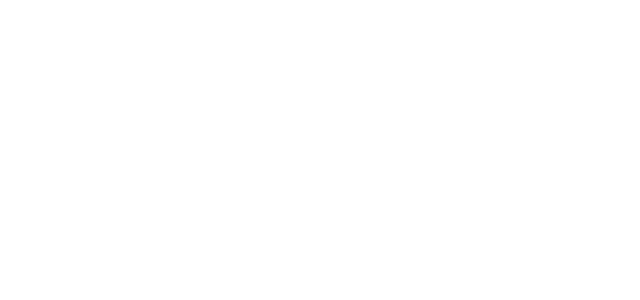
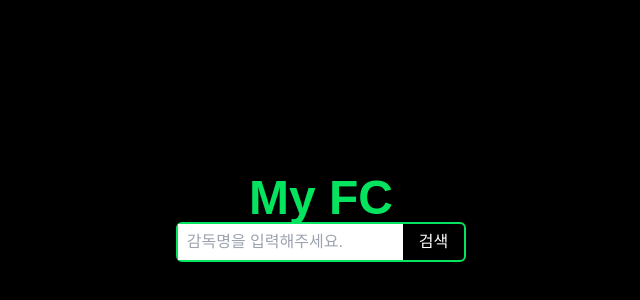
Before and after one commit to Leekee0905/fconline-record, a Next.js app: page / in a window 1280 px wide. Shown: the part 182-482 px from the top of the page, without its empty margins (319-959 px from the left). Built offline with nearby package versions, Linux system fonts and the light colour scheme.

Commit message:
update: 임시 홈페이지 생성

```diff
--- a/src/app/layout.tsx
+++ b/src/app/layout.tsx
@@ -1,12 +1,9 @@
+import "./globals.css";
 import type { Metadata } from "next";
-import { Inter } from "next/font/google";
-import "./globals.css";
-
-const inter = Inter({ subsets: ["latin"] });
 
 export const metadata: Metadata = {
-  title: "Create Next App",
-  description: "Generated by create next app",
+  title: "MyFC",
+  description: "FCOnline 전적 검색 사이트입니다.",
 };
 
 export default function RootLayout({
@@ -16,7 +13,7 @@
 }>) {
   return (
     <html lang="en">
-      <body className={inter.className}>{children}</body>
+      <body className="font-korean bg-black text-white">{children}</body>
     </html>
   );
 }
--- a/src/app/page.tsx
+++ b/src/app/page.tsx
@@ -1,5 +1,19 @@
 export default function Home() {
   return (
-    <main className="flex min-h-screen flex-col items-center justify-between p-24"></main>
+    <main className="flex min-h-screen flex-col items-center justify-center  p-2 ">
+      <header className="text-green text-5xl font-black">
+        <h1>My FC</h1>
+      </header>
+      <form className="flex items-center rounded-md border-solid border-2 border-green">
+        <input
+          type="text"
+          placeholder="감독명을 입력해주세요."
+          className="p-2 border border-gray-300 "
+        />
+        <button type="submit" className="px-4 py-2 bg-blue-500 text-white">
+          검색
+        </button>
+      </form>
+    </main>
   );
 }
```
